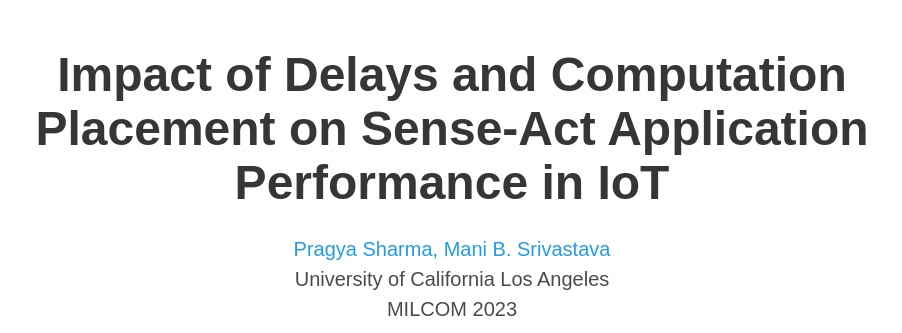
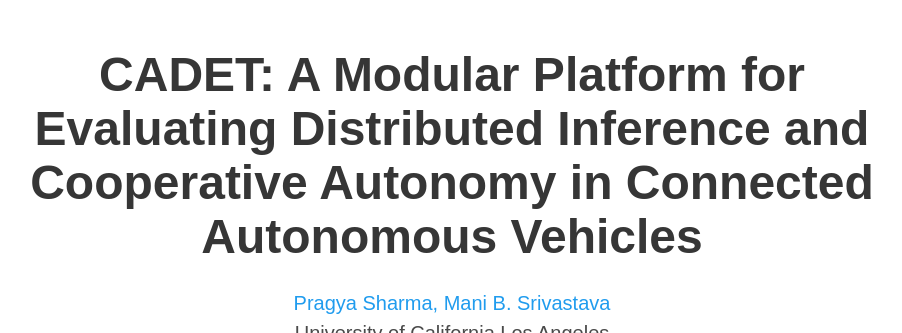
Before and after one commit to Sharma-Pragya/cadet-site, a plain HTML site: page index.html in a window 1280 px wide. Shown: the top 333 px of the page, without its empty margins (188-1090 px from the left). Drawn offline with nearby package versions, Linux system fonts and the light colour scheme; some icons are missing; a web font is replaced by a local one.

Commit message:
Update index.html

```diff
--- a/index.html
+++ b/index.html
@@ -53,7 +53,7 @@
       <div class="container is-max-desktop">
         <div class="columns is-centered">
           <div class="column has-text-centered">
-            <h1 class="title is-1 publication-title">Impact of Delays and Computation Placement on Sense-Act Application Performance in IoT</h1>
+            <h1 class="title is-1 publication-title">CADET: A Modular Platform for Evaluating Distributed Inference and Cooperative Autonomy in Connected Autonomous Vehicles</h1>
             <div class="is-size-5 publication-authors">
               <!-- Paper authors -->
               <span class="author-block">
@@ -65,7 +65,7 @@
                   </div>
 
                   <div class="is-size-5 publication-authors">
-                    <span class="author-block">University of California Los Angeles<br>MILCOM 2023</span>
+                    <span class="author-block">University of California Los Angeles<br>ICRA 2025</span>
                     <!-- <span class="eql-cntrb"><small><br><sup>*</sup>Indicates Equal Contribution</small></span> -->
                   </div>
 
```
